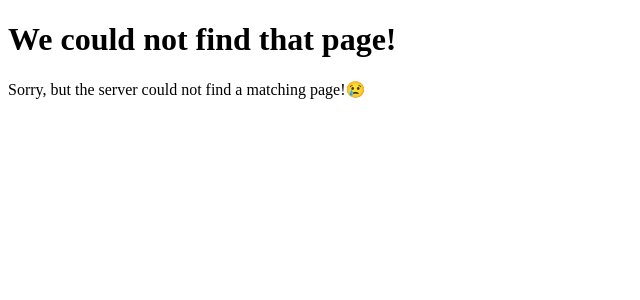
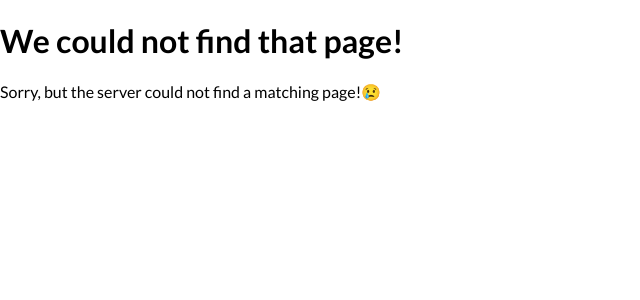
Before and after one commit to MBANS8A1/Monthly_Challenges, a Django app: template templates/404.html in a window 1280 px wide. Shown: the top 300 px of the page, without its empty margins (0-640 px from the left). Run offline with Django 5.2, Linux system fonts and the light colour scheme; the template is opened without the code that fills it, so the values that code supplies are empty; parts of the project's set-up code (start-up, migrations or seed data) failed here and were passed over.

Commit message:
I want to add some global styling to the django challenges project. So, I created a styles.css within a global root static folder. In this file, I imported regular 400 and bold 700 Lato font, which is used across the entire html document; in addition, I removed the margin from the body. In the base_layout template file I loaded in the static plugin and used it in the href attribute of a global CSS style link.

```diff
--- /dev/null
+++ b/static/styles.css
@@ -0,0 +1,10 @@
+@import url('https://fonts.googleapis.com/css2?family=Lato:wght@400;700&display=swap');
+
+
+html{
+    font-family: "Lato", sans-serif;
+}
+
+body{
+    margin: 0
+}
--- a/templates/base_layout.html
+++ b/templates/base_layout.html
@@ -1,12 +1,13 @@
+{% load static %}
 <!doctype html>
 <html lang="en">
   <head>
     <meta charset="UTF-8" />
     <meta name="viewport" content="width=device-width, initial-scale=1.0" />
     <title>{% block page_title %}My Challenges{% endblock %}</title>
+    <link rel="stylesheet" href="{% static "styles.css" %}" />
     {% block css_files %}
     {% endblock %}
-    <link rel="stylesheet" h />
   </head>
   <body>
     {% block body_content %} {% endblock %}
```
